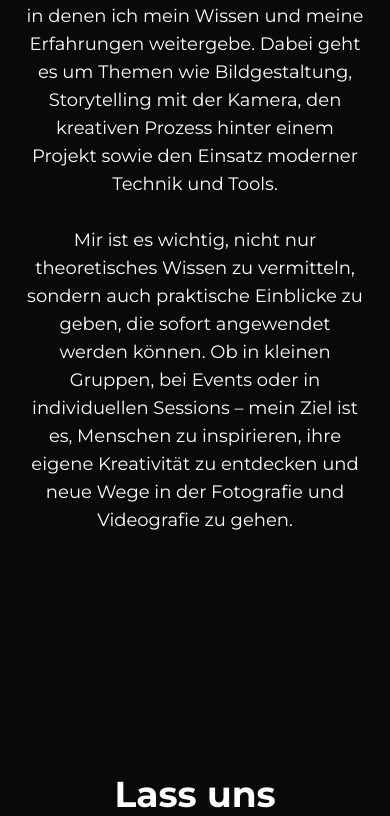
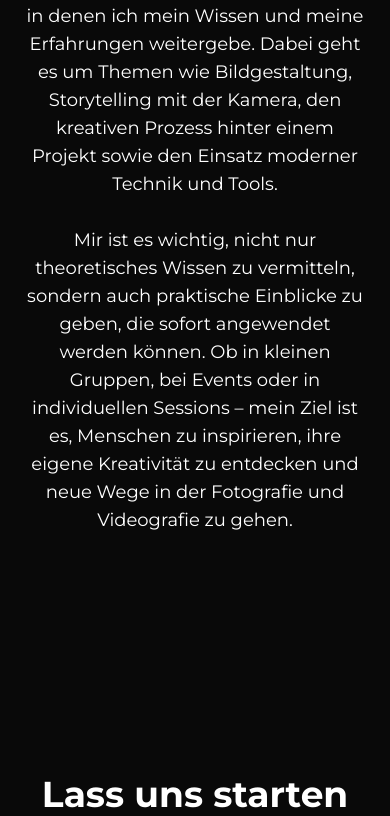
Before and after one commit to marcg0128/jelalkasso, a Next.js app in the folder frontend/: page / in a window 390 px wide. Shown: the part 3624-4440 px from the top of the page. Built offline with nearby package versions, Linux system fonts and the light colour scheme.

Commit message:
Refactor page.tsx for improved readability and responsiveness; add mobile menu functionality
!!!! scroll spielraum wegmachen

Took 6 minutes

```diff
--- a/frontend/app/page.tsx
+++ b/frontend/app/page.tsx
@@ -69,31 +69,36 @@ export default function Home() {
             imageUrl: "https://images.unsplash.com/photo-1511578314322-379afb476865?w=800&q=80",
             title: "Event Highlights",
             description: "Besondere Momente und Atmosphäre professionell festgehalten.",
-          tags: ["Eventfotografie", "Schnitt"]
+            tags: ["Eventfotografie", "Schnitt"],
+            redirectUrl: "https://www.instagram.com/jk_fotovideo/"
         },
         {
             imageUrl: "https://images.unsplash.com/photo-1492684223066-81342ee5ff30?w=800&q=80",
             title: "Portrait Serie",
             description: "Authentische Portraits die Persönlichkeit einfangen.",
-          tags: ["Photography", "Art Direction"]
+            tags: ["Photography", "Art Direction"],
+            redirectUrl: "https://www.instagram.com/jk_fotovideo/"
         },
         {
-          imageUrl: "https://images.unsplash.com/photo-1478147427282-58a87a120781?w=800&q=80",
-          title: "Urban Stories",
+            imageUrl: "https://images.unsplash.com/photo-1506744038136-46273834b3fb?w=800&q=80",
+            title: "Hochzeitserinnerung",
             description: "Stadtleben durch die Linse eingefangen.",
-          tags: ["Photography", "Storytelling"]
+            tags: ["Photography", "Storytelling"],
+            redirectUrl: "https://www.instagram.com/stories/highlights/17951190092844464/"
         },
         {
             imageUrl: "https://images.unsplash.com/photo-1515378960530-7c0da6231fb1?w=800&q=80",
             title: "Fashion Shoot",
             description: "Kreative Mode-Fotografie mit einzigartigem Stil.",
-          tags: ["Fashion", "Editorial"]
+            tags: ["Fashion", "Editorial"],
+            redirectUrl: "https://www.instagram.com/jk_fotovideo/"
         },
         {
             imageUrl: "https://images.unsplash.com/photo-1515378960530-7c0da6231fb1?w=800&q=80",
             title: "Fashion Shoot",
             description: "Kreative Mode-Fotografie mit einzigartigem Stil.",
-          tags: ["Fashion", "Editorial"]
+            tags: ["Fashion", "Editorial"],
+            redirectUrl: "https://www.instagram.com/jk_fotovideo/"
         }
       ];
 
@@ -433,8 +438,12 @@ export default function Home() {
 
                                         {/* Arrow Icon */}
                                         {relativePosition === 0 && (
-                                            <div className="absolute bottom-6 right-6 w-10 h-10 md:w-12 md:h-12 bg-white/20 backdrop-blur-sm rounded-full flex items-center justify-center transition-opacity duration-700">
+                                            <div className="absolute bottom-6 right-6 w-10 h-10 md:w-12 md:h-12
+                                            bg-white/20 backdrop-blur-sm rounded-full flex items-center
+                                            justify-center transition-all duration-300 hover:scale-110">
+                                                <a href={item.redirectUrl} target="_blank" rel="noopener noreferrer">
                                                     <ArrowUpRight className="w-5 h-5 md:w-6 md:h-6 text-white" />
+                                                </a>
                                             </div>
                                         )}
                                     </div>
@@ -475,8 +484,9 @@ export default function Home() {
                 <FadeInWhenVisible direction={"up"}>
                     <div className="flex flex-col md:flex-row items-center gap-8 w-full max-w-6xl">
                         <div className="w-full md:w-1/3">
-                            <h2 className="text-4xl md:text-5xl font-bold mb-4 text-center md:text-left">Lass uns
-                                zusammenarbeiten.</h2>
+                            <h2 className="text-4xl md:text-5xl font-bold mb-4 text-center md:text-left">
+                                Lass uns starten
+                            </h2>
                             <p className="text-lg md:text-xl text-center md:text-left">
                                 Ob für ein Shooting, ein Event oder ein individuelles Projekt – ich freue mich
                                 darauf, deine Ideen in Bildern und Videos zum Leben zu erwecken. Schreib mir
```
Lines whose indentation alone changed are shown as unchanged.
